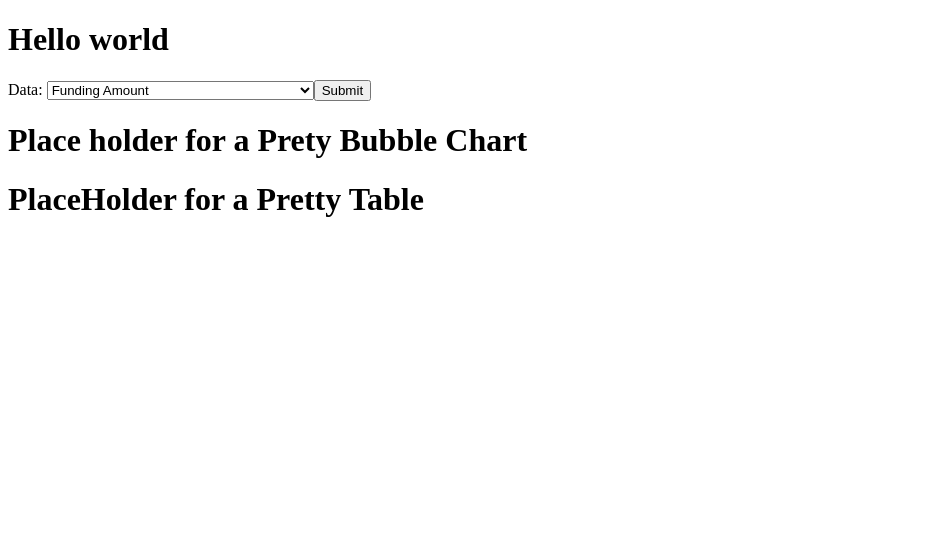
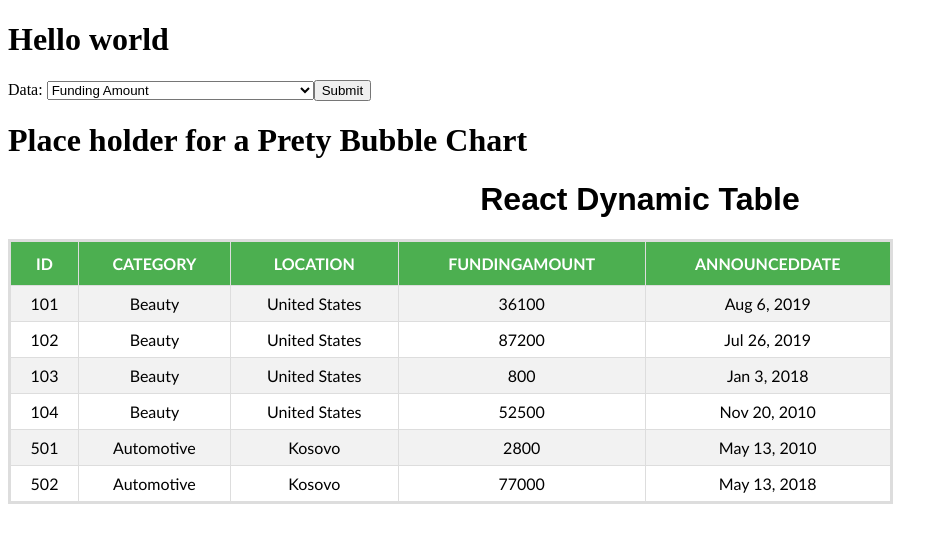
Before and after one commit to snufka/Delphai, a React (Create React App) app: page / in a window 1280 px wide. Shown: the top 542 px of the page, without its empty margins (0-948 px from the left). Built offline with nearby package versions, Linux system fonts and the light colour scheme.

Commit message:
Table Component functional

```diff
--- a/package.json
+++ b/package.json
@@ -6,6 +6,7 @@
     "@testing-library/jest-dom": "^4.2.4",
     "@testing-library/react": "^9.5.0",
     "@testing-library/user-event": "^7.2.1",
+    "chart.js": "^2.9.3",
     "react": "^16.13.1",
     "react-dom": "^16.13.1",
     "react-scripts": "3.4.1"
--- a/src/Graph.js
+++ b/src/Graph.js
@@ -1,4 +1,5 @@
 import React from 'react'
+import Chart from 'chart.js'
 
 export default function Graph() {
     return (
--- a/src/Table.js
+++ b/src/Table.js
@@ -1,9 +1,89 @@
-import React from 'react'
+import React, { Component } from 'react'
+import tableStyle from './style/tableStyle.css'
 
-export default function Table() {
-    return (
-        <div>
-            <h1>PlaceHolder for a Pretty Table</h1>
-        </div>
-    )
+class Table extends Component {
+    constructor(props) {
+        super(props) //since we are extending class Table so we have to use super in order to override Component class constructor
+        this.state = { //state is by default an object
+            students: [
+                {
+                    id: 101,
+                    category: "Beauty",
+                    location: "United States",
+                    fundingAmount: 36100,
+                    announcedDate: "Aug 6, 2019"
+                },
+                {
+                    id: 102,
+                    category: "Beauty",
+                    location: "United States",
+                    fundingAmount: 87200,
+                    announcedDate: "Jul 26, 2019"
+                },
+                {
+                    id: 103,
+                    category: "Beauty",
+                    location: "United States",
+                    fundingAmount: 800,
+                    announcedDate: "Jan 3, 2018"
+                },
+                {
+                    id: 104,
+                    category: "Beauty",
+                    location: "United States",
+                    fundingAmount: 52500,
+                    announcedDate: "Nov 20, 2010"
+                },
+                {
+                    id: 501,
+                    category: "Automotive",
+                    location: "Kosovo",
+                    fundingAmount: 2800,
+                    announcedDate: "May 13, 2010"
+                },
+                {
+                    id: 502,
+                    category: "Automotive",
+                    location: "Kosovo",
+                    fundingAmount: 77000,
+                    announcedDate: "May 13, 2018"
+                }
+            ]
+        }
+    }
+    renderTableData() {
+        return this.state.students.map((student, index) => {
+            const { id, category, location, fundingAmount, announcedDate } = student //destructuring
+            return (
+                <tr key={id}>
+                    <td>{id}</td>
+                    <td>{category}</td>
+                    <td>{location}</td>
+                    <td>{fundingAmount}</td>
+                    <td>{announcedDate}</td>
+                </tr>
+            )
+        })
+    }
+    renderTableHeader() {
+        let header = Object.keys(this.state.students[0])
+        return header.map((key, index) => {
+            return <th key={index}>{key.toUpperCase()}</th>
+        })
+    }
+
+    render() {
+        return (
+            <div>
+                <h1 id='title'>React Dynamic Table</h1>
+                <table id='students'>
+                    <tbody>
+                        <tr>{this.renderTableHeader()}</tr>
+                        {this.renderTableData()}
+                    </tbody>
+                </table>
+            </div>
+        )
+    }
 }
+export default Table
--- /dev/null
+++ b/src/style/tableStyle.css
@@ -0,0 +1,33 @@
+#title {
+    text-align: center;
+    font-family: arial, sans-serif;
+}
+
+#students {
+    text-align: center;
+    font-family: "Trebuchet MS", Arial, Helvetica, sans-serif;
+    border-collapse: collapse;
+    border: 3px solid #ddd;
+    width: 70%;
+}
+
+#students td, #students th {
+    border: 1px solid #ddd;
+    padding: 8px;
+}
+
+#students tr:nth-child(even) {
+    background-color: #f2f2f2;
+}
+
+#students tr:hover {
+    background-color: #ddd;
+}
+
+#students th {
+    padding-top: 12px;
+    padding-bottom: 12px;
+    text-align: center;
+    background-color: #4CAF50;
+    color: white;
+}
```
Also changed, not shown: 1 other file (tests, documents, lock files or other folders).
